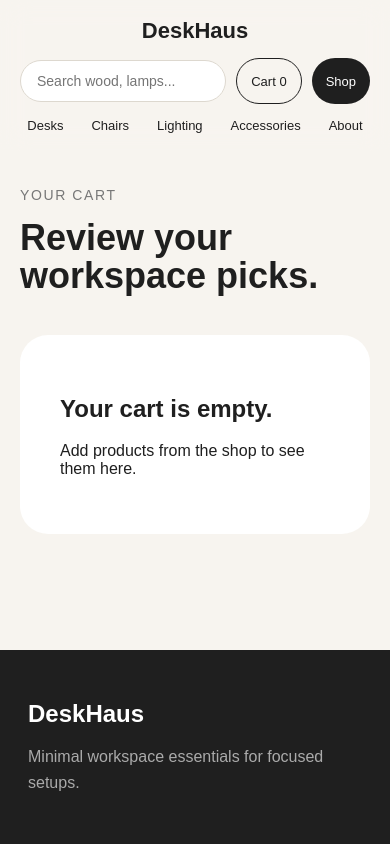
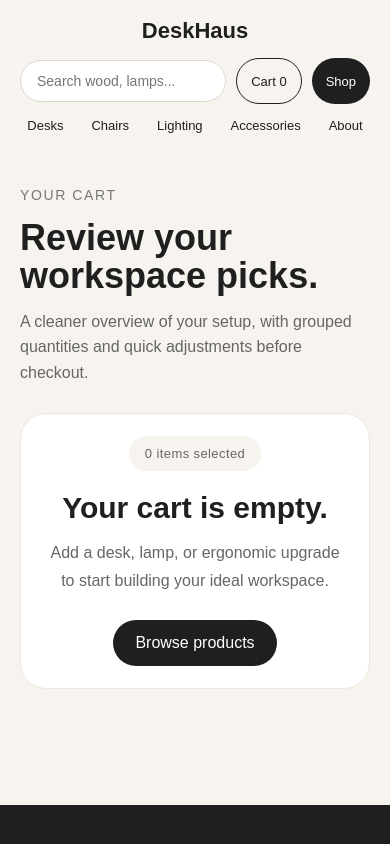
Before and after one commit to DavidGhachava/react-final-project, a React (Vite) app in the folder my-app/: page /cart in a window 390 px wide. Shown: the top 844 px of the page. Built offline with nearby package versions, Linux system fonts and the light colour scheme.

Commit message:
cart page rework

```diff
--- a/my-app/src/App.jsx
+++ b/my-app/src/App.jsx
@@ -19,7 +19,44 @@ function App() {
   }, [cartItems])
 
   function handleAddToCart(product) {
-    setCartItems([...cartItems, product])
+    setCartItems((currentItems) => [...currentItems, product])
+  }
+
+  function handleIncreaseQuantity(productName) {
+    setCartItems((currentItems) => {
+      const productToDuplicate = currentItems.find(
+        (item) => item.name === productName
+      )
+
+      if (!productToDuplicate) return currentItems
+
+      return [...currentItems, productToDuplicate]
+    })
+  }
+
+  function handleDecreaseQuantity(productName) {
+    let removed = false
+
+    setCartItems((currentItems) =>
+      currentItems.filter((item) => {
+        if (!removed && item.name === productName) {
+          removed = true
+          return false
+        }
+
+        return true
+      })
+    )
+  }
+
+  function handleRemoveProduct(productName) {
+    setCartItems((currentItems) =>
+      currentItems.filter((item) => item.name !== productName)
+    )
+  }
+
+  function handleClearCart() {
+    setCartItems([])
   }
 
   return (
@@ -30,7 +67,18 @@ function App() {
         <Route path="/" element={<Home onAddToCart={handleAddToCart} />} />
         <Route path="/products" element={<Products onAddToCart={handleAddToCart} />} />
         <Route path="/about" element={<About />} />
-        <Route path="/cart" element={<Cart cartItems={cartItems} />} />
+        <Route
+          path="/cart"
+          element={
+            <Cart
+              cartItems={cartItems}
+              onIncreaseQuantity={handleIncreaseQuantity}
+              onDecreaseQuantity={handleDecreaseQuantity}
+              onRemoveProduct={handleRemoveProduct}
+              onClearCart={handleClearCart}
+            />
+          }
+        />
       </Routes>
       <Footer />
     </>
--- a/my-app/src/index.css
+++ b/my-app/src/index.css
@@ -708,10 +708,40 @@ body {
   padding: 70px 64px;
 }
 
+.cart-heading-row {
+  display: flex;
+  justify-content: space-between;
+  gap: 24px;
+  align-items: flex-end;
+}
+
 .cart-header h1 {
   font-size: 56px;
   line-height: 1.05;
+  margin: 0 0 14px;
+}
+
+.cart-subtext {
+  max-width: 700px;
   margin: 0 0 40px;
+  color: #666;
+  font-size: 18px;
+  line-height: 1.6;
+}
+
+.cart-clear-button {
+  border: 1px solid #d8d1c8;
+  background: rgba(255, 255, 255, 0.7);
+  color: #1f1f1f;
+  padding: 12px 18px;
+  border-radius: 999px;
+  cursor: pointer;
+  font-size: 14px;
+  transition: 0.2s ease;
+}
+
+.cart-clear-button:hover {
+  background: white;
 }
 
 .cart-layout {
@@ -721,6 +751,49 @@ body {
   align-items: start;
 }
 
+.cart-items-panel {
+  background: rgba(255, 255, 255, 0.52);
+  border: 1px solid #ece4d9;
+  border-radius: 34px;
+  padding: 28px;
+}
+
+.cart-panel-header {
+  display: flex;
+  justify-content: space-between;
+  gap: 20px;
+  align-items: center;
+  margin-bottom: 24px;
+}
+
+.cart-panel-label {
+  margin: 0 0 10px;
+  text-transform: uppercase;
+  letter-spacing: 1.4px;
+  color: #777;
+  font-size: 13px;
+}
+
+.cart-panel-header h2,
+.cart-summary h2 {
+  margin: 0;
+  font-size: 32px;
+  line-height: 1.1;
+}
+
+.cart-panel-count {
+  display: inline-flex;
+  align-items: center;
+  justify-content: center;
+  padding: 10px 14px;
+  border-radius: 999px;
+  background: white;
+  border: 1px solid #e8e0d6;
+  font-size: 14px;
+  color: #4d4d4d;
+  white-space: nowrap;
+}
+
 .cart-items {
   display: grid;
   gap: 18px;
@@ -728,17 +801,19 @@ body {
 
 .cart-item {
   background: white;
-  border-radius: 28px;
-  padding: 16px;
+  border-radius: 30px;
+  padding: 20px;
   display: grid;
   grid-template-columns: 140px 1fr auto;
-  gap: 20px;
+  gap: 24px;
   align-items: center;
+  border: 1px solid #f0e8de;
+  box-shadow: 0 14px 32px rgba(42, 34, 24, 0.05);
 }
 
 .cart-item img {
   width: 140px;
-  height: 120px;
+  height: 132px;
   object-fit: cover;
   border-radius: 20px;
 }
@@ -755,31 +830,114 @@ body {
 
 .cart-item-info span {
   color: #666;
+  display: block;
+  margin-bottom: 18px;
+}
+
+.cart-item-actions {
+  display: flex;
+  align-items: center;
+  gap: 14px;
+  flex-wrap: wrap;
+}
+
+.quantity-control {
+  display: inline-flex;
+  align-items: center;
+  gap: 16px;
+  border: 1px solid #ddd6cd;
+  border-radius: 999px;
+  padding: 6px;
+  background: #faf8f4;
+}
+
+.quantity-control button {
+  width: 34px;
+  height: 34px;
+  border: none;
+  border-radius: 50%;
+  background: white;
+  color: #1f1f1f;
+  cursor: pointer;
+  font-size: 18px;
+  line-height: 1;
+}
+
+.quantity-control strong {
+  min-width: 20px;
+  text-align: center;
+  font-size: 15px;
+}
+
+.cart-remove-button {
+  border: none;
+  background: transparent;
+  color: #777;
+  cursor: pointer;
+  font-size: 14px;
+  padding: 0;
+}
+
+.cart-remove-button:hover {
+  color: #1f1f1f;
+}
+
+.cart-line-price {
+  text-align: right;
+}
+
+.cart-line-price span {
+  display: block;
+  color: #777;
+  font-size: 14px;
+  margin-bottom: 10px;
+}
+
+.cart-line-price strong {
+  font-size: 28px;
 }
 
 .cart-summary {
   background: white;
-  border-radius: 28px;
-  padding: 28px;
+  border-radius: 34px;
+  padding: 30px;
   position: sticky;
   top: 110px;
+  border: 1px solid #efe6db;
+  box-shadow: 0 18px 38px rgba(42, 34, 24, 0.07);
 }
 
 .cart-summary h2 {
-  margin-top: 0;
+  margin: 0 0 24px;
 }
 
 .summary-row,
 .summary-total {
   display: flex;
   justify-content: space-between;
-  margin: 18px 0;
+  margin: 16px 0;
+  gap: 16px;
+}
+
+.summary-row span {
+  color: #555;
 }
 
 .summary-total {
   border-top: 1px solid #ddd;
-  padding-top: 20px;
+  padding-top: 22px;
   font-size: 20px;
+  margin-top: 24px;
+}
+
+.summary-note {
+  margin-top: 22px;
+  padding: 16px 18px;
+  border-radius: 20px;
+  background: #f7f4ef;
+  color: #5d5d5d;
+  line-height: 1.6;
+  font-size: 14px;
 }
 
 .checkout-button {
@@ -791,12 +949,60 @@ body {
   border-radius: 999px;
   cursor: pointer;
   font-size: 15px;
+  margin-top: 10px;
+}
+
+.summary-link {
+  display: inline-block;
+  width: 100%;
+  text-align: center;
+  margin-top: 16px;
+  color: #555;
+  text-decoration: none;
+  font-size: 14px;
 }
 
 .empty-cart {
   background: white;
-  border-radius: 28px;
-  padding: 40px;
+  border-radius: 34px;
+  padding: 56px 40px;
+  text-align: center;
+  border: 1px solid #efe6db;
+}
+
+.empty-cart-badge {
+  display: inline-flex;
+  padding: 10px 16px;
+  border-radius: 999px;
+  background: #f7f4ef;
+  color: #666;
+  font-size: 13px;
+  letter-spacing: 0.4px;
+}
+
+.empty-cart h2 {
+  font-size: 40px;
+  margin: 20px 0 14px;
+}
+
+.empty-cart p {
+  max-width: 520px;
+  margin: 0 auto;
+  color: #666;
+  font-size: 18px;
+  line-height: 1.7;
+}
+
+.empty-cart-link {
+  display: inline-flex;
+  align-items: center;
+  justify-content: center;
+  margin-top: 26px;
+  padding: 14px 22px;
+  border-radius: 999px;
+  background: #1f1f1f;
+  color: white;
+  text-decoration: none;
 }
 
 @media (max-width: 900px) {
@@ -806,6 +1012,12 @@ body {
 
   .cart-layout {
     grid-template-columns: 1fr;
+  }
+
+  .cart-heading-row,
+  .cart-panel-header {
+    flex-direction: column;
+    align-items: flex-start;
   }
 
   .cart-summary {
@@ -822,13 +1034,42 @@ body {
     font-size: 36px;
   }
 
+  .cart-subtext {
+    font-size: 16px;
+    margin-bottom: 28px;
+  }
+
+  .cart-items-panel,
+  .cart-summary,
+  .empty-cart {
+    padding: 22px;
+    border-radius: 26px;
+  }
+
   .cart-item {
     grid-template-columns: 1fr;
+    padding: 18px;
   }
 
   .cart-item img {
     width: 100%;
     height: 240px;
+  }
+
+  .cart-line-price {
+    text-align: left;
+  }
+
+  .cart-line-price strong {
+    font-size: 24px;
+  }
+
+  .empty-cart h2 {
+    font-size: 30px;
+  }
+
+  .empty-cart p {
+    font-size: 16px;
   }
 }
 .footer {
--- a/my-app/src/pages/Cart.jsx
+++ b/my-app/src/pages/Cart.jsx
@@ -1,47 +1,149 @@
-function Cart({ cartItems }) {
-  const total = cartItems.reduce((sum, item) => sum + item.price, 0)
+import { Link } from 'react-router-dom'
+
+function Cart({
+  cartItems,
+  onIncreaseQuantity,
+  onDecreaseQuantity,
+  onRemoveProduct,
+  onClearCart,
+}) {
+  const groupedItems = Object.values(
+    cartItems.reduce((groups, item) => {
+      if (!groups[item.name]) {
+        groups[item.name] = {
+          ...item,
+          quantity: 0,
+        }
+      }
+
+      groups[item.name].quantity += 1
+      return groups
+    }, {})
+  )
+
+  const totalItems = cartItems.length
+  const subtotal = groupedItems.reduce(
+    (sum, item) => sum + item.price * item.quantity,
+    0
+  )
+  const setupCount = groupedItems.length
 
   return (
     <main className="cart-page">
       <section className="cart-header">
         <p className="about-label">Your cart</p>
+        <div className="cart-heading-row">
+          <div>
             <h1>Review your workspace picks.</h1>
+            <p className="cart-subtext">
+              A cleaner overview of your setup, with grouped quantities and quick
+              adjustments before checkout.
+            </p>
+          </div>
+
+          {totalItems > 0 && (
+            <button className="cart-clear-button" onClick={onClearCart}>
+              Clear cart
+            </button>
+          )}
+        </div>
       </section>
 
-      {cartItems.length === 0 ? (
+      {totalItems === 0 ? (
         <div className="empty-cart">
+          <span className="empty-cart-badge">0 items selected</span>
           <h2>Your cart is empty.</h2>
-          <p>Add products from the shop to see them here.</p>
+          <p>
+            Add a desk, lamp, or ergonomic upgrade to start building your ideal
+            workspace.
+          </p>
+          <Link to="/products" className="empty-cart-link">
+            Browse products
+          </Link>
         </div>
       ) : (
         <section className="cart-layout">
+          <div className="cart-items-panel">
+            <div className="cart-panel-header">
+              <div>
+                <p className="cart-panel-label">Selected pieces</p>
+                <h2>{setupCount} product lines in your setup</h2>
+              </div>
+              <span className="cart-panel-count">{totalItems} total items</span>
+            </div>
+
             <div className="cart-items">
-            {cartItems.map((item, index) => (
-              <article className="cart-item" key={`${item.name}-${index}`}>
+              {groupedItems.map((item) => {
+                const lineTotal = item.price * item.quantity
+
+                return (
+                  <article className="cart-item" key={item.name}>
                     <img src={item.image} alt={item.name} />
 
                     <div className="cart-item-info">
                       <p>{item.category}</p>
                       <h3>{item.name}</h3>
-                  <span>Premium DeskHaus selection</span>
+                      <span>
+                        {item.quantity} x {item.name.toLowerCase()}
+                        {item.quantity > 1 ? 's' : ''} in your setup
+                      </span>
+
+                      <div className="cart-item-actions">
+                        <div className="quantity-control" aria-label={`${item.name} quantity controls`}>
+                          <button
+                            type="button"
+                            onClick={() => onDecreaseQuantity(item.name)}
+                            aria-label={`Decrease ${item.name} quantity`}
+                          >
+                            -
+                          </button>
+                          <strong>{item.quantity}</strong>
+                          <button
+                            type="button"
+                            onClick={() => onIncreaseQuantity(item.name)}
+                            aria-label={`Increase ${item.name} quantity`}
+                          >
+                            +
+                          </button>
                         </div>
 
-                <strong>${item.price}</strong>
+                        <button
+                          type="button"
+                          className="cart-remove-button"
+                          onClick={() => onRemoveProduct(item.name)}
+                        >
+                          Remove
+                        </button>
+                      </div>
+                    </div>
+
+                    <div className="cart-line-price">
+                      <span>${item.price} each</span>
+                      <strong>${lineTotal}</strong>
+                    </div>
                   </article>
-            ))}
+                )
+              })}
+            </div>
           </div>
 
           <aside className="cart-summary">
-            <h2>Order summary</h2>
+            <p className="cart-panel-label">Order summary</p>
+            <h2>Your setup total</h2>
 
             <div className="summary-row">
               <span>Items</span>
-              <strong>{cartItems.length}</strong>
+              <strong>{totalItems}</strong>
+            </div>
+
+            <div className="summary-row">
+              <span>Unique products</span>
+              <strong>{setupCount}</strong>
             </div>
 
             <div className="summary-row">
               <span>Subtotal</span>
-              <strong>${total}</strong>
+              <strong>${subtotal}</strong>
             </div>
 
             <div className="summary-row">
@@ -49,12 +151,21 @@ function Cart({ cartItems }) {
               <strong>Free</strong>
             </div>
 
+            <div className="summary-note">
+              Premium workspace pieces ship with protected packaging and curated
+              setup-ready presentation.
+            </div>
+
             <div className="summary-total">
               <span>Total</span>
-              <strong>${total}</strong>
+              <strong>${subtotal}</strong>
             </div>
 
             <button className="checkout-button">Checkout</button>
+
+            <Link to="/products" className="summary-link">
+              Continue shopping
+            </Link>
           </aside>
         </section>
       )}
```
Lines whose indentation alone changed are shown as unchanged.
